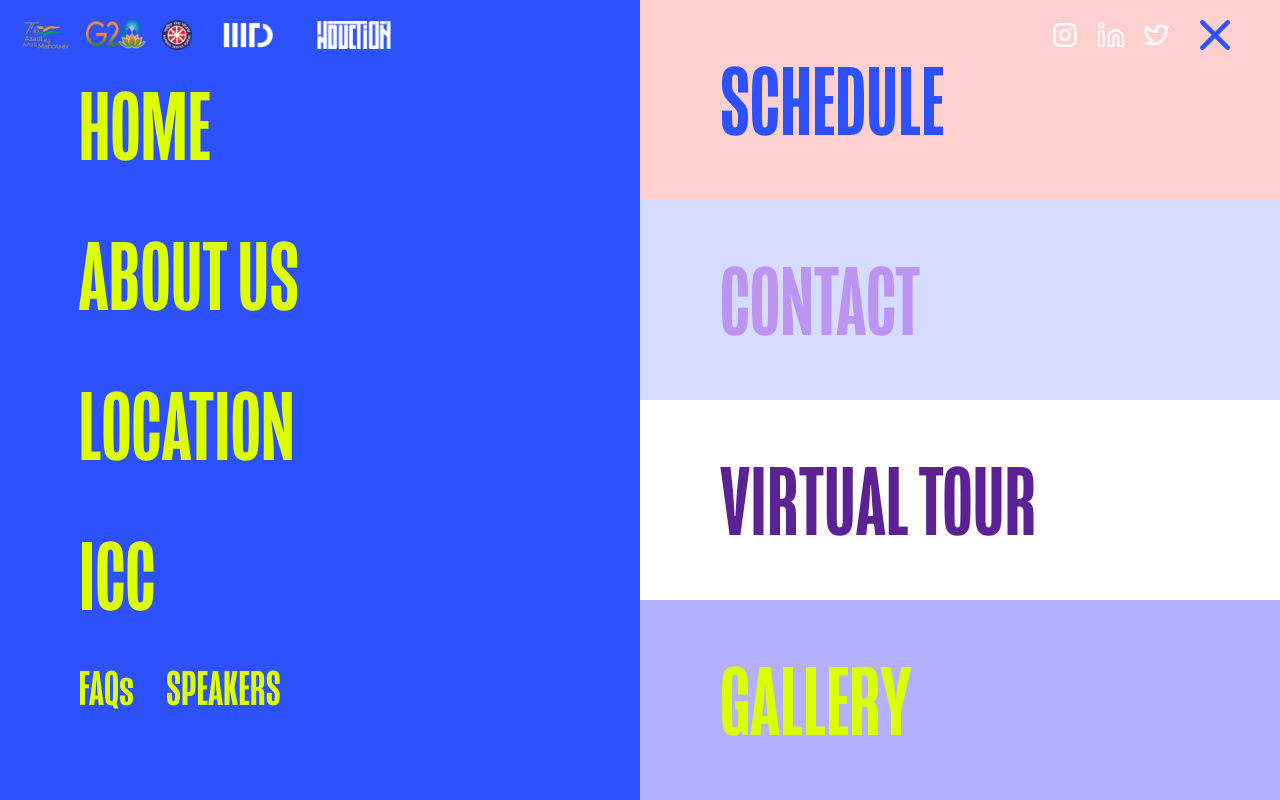
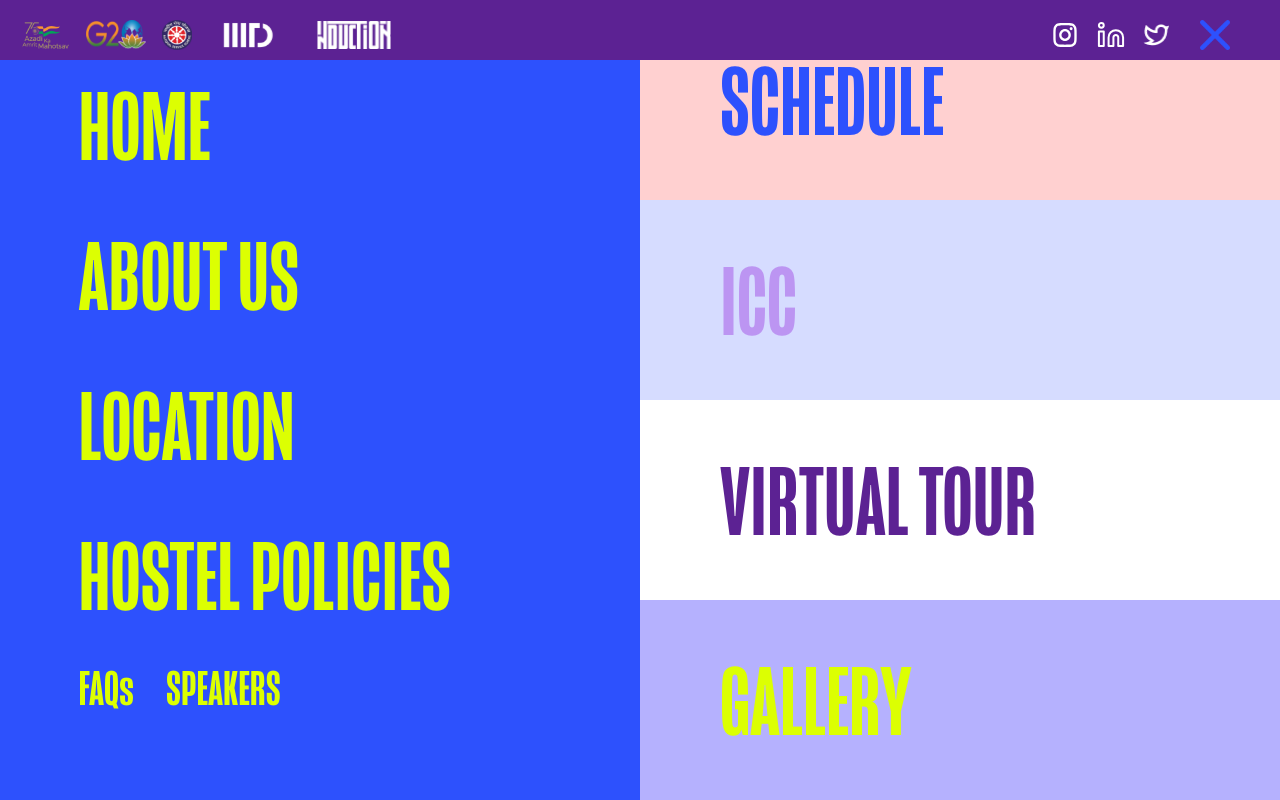
Before and after one commit to divyansh-4/mtech_induction23, a React (Create React App) app: page / in a window 1280 px wide. Both pictures are taken after a click on the picture 1210 px from the left and 35 px from the top of the page. Shown: the top 800 px of the page. Built offline with nearby package versions, Linux system fonts and the light colour scheme.

Commit message:
Made relocation changes to menu

```diff
--- a/src/components/Menu.jsx
+++ b/src/components/Menu.jsx
@@ -45,7 +45,7 @@ const Menu = ({scrollToSpeaker, closeMenu, scrollToGallery}) => {
                     <a href="https://www.google.com/maps/place/Indraprastha+Institute+of+Information+Technology+Delhi/@28.5458541,77.2731762,17z/data=!3m1!4b1!4m6!3m5!1s0x390ce3e564daac1d:0x2c582e340e7bc556!8m2!3d28.5458541!4d77.2731762!16s%2Fg%2F11bc5q5mqf?entry=ttu"><p className={""}> LOCATION</p></a>
                 </div>
                 <div className="slide-right sm:pl-[80px] pl-[20px] sm:text-[100px] text-[50px] font-[500]">
-                    <a href="https://iiitd.ac.in/life/discipline-grievance/anti-sexual-harassment-committee"><p className={""}> ICC</p></a>
+                    <a href="https://www.iiitd.ac.in/life/hostels/hostel-policies"><p className={""}> HOSTEL POLICIES</p></a>
                 </div>
                 <div className="slide-right sm:pl-[80px] pl-[20px] flex sm:text-[50px] text-[20px] font-[500]">
                     <div className="pr-4 ">
@@ -61,7 +61,7 @@ const Menu = ({scrollToSpeaker, closeMenu, scrollToGallery}) => {
                     <p className={"sm:pl-[80px] pl-[20px] text-[#2D51FD] sm:text-[100px] text-[50px] font-[500]"}> SCHEDULE</p>
                 </div>
                 <div className="fade-in-slow  flex items-center h-1/4 bg-[#D6DCFF] text-[#5e1a78]">
-                    <a href="https://www.iiitd.ac.in/contact"><p className={"sm:pl-[80px] pl-[20px] text-[#BC95F2] sm:text-[100px] text-[50px] font-[500]"}> CONTACT </p></a>
+                <a href="https://iiitd.ac.in/life/discipline-grievance/anti-sexual-harassment-committee"><p className={"sm:pl-[80px] pl-[20px] text-[#BC95F2] sm:text-[100px] text-[50px] font-[500]"}> ICC</p></a>
                 </div>
                 <div className="fade-in-slow flex items-center h-1/4 bg-[#FFFFFF]">
                     <a href="https://www.youtube.com/watch?v=YY65qJCTfO8"><p className={"sm:pl-[80px] pl-[20px] text-[#5C2293] sm:text-[100px] text-[50px] font-[500]"}> VIRTUAL TOUR</p></a>
--- a/src/components/Navb.jsx
+++ b/src/components/Navb.jsx
@@ -16,7 +16,7 @@ const Navb = ({menuControl, menuState}) => {
 
   return (
     <>
-      <div className='flex sm:pt-5 pt-2'>
+      <div className='flex sm:pt-5 pt-2 bg-[#5C2293] pb-[10px]'>
           <div className={'flex sm:pl-5 pl-3 w-full'}>
               <div className={'w-1/2 flex justify-start'}>
                   <img className={'sm:mr-2 mr-1 sm:w-[50px] sm:h-[30px] w-[30px] h-[20px]'}  src={azad} alt="azad" />
```
